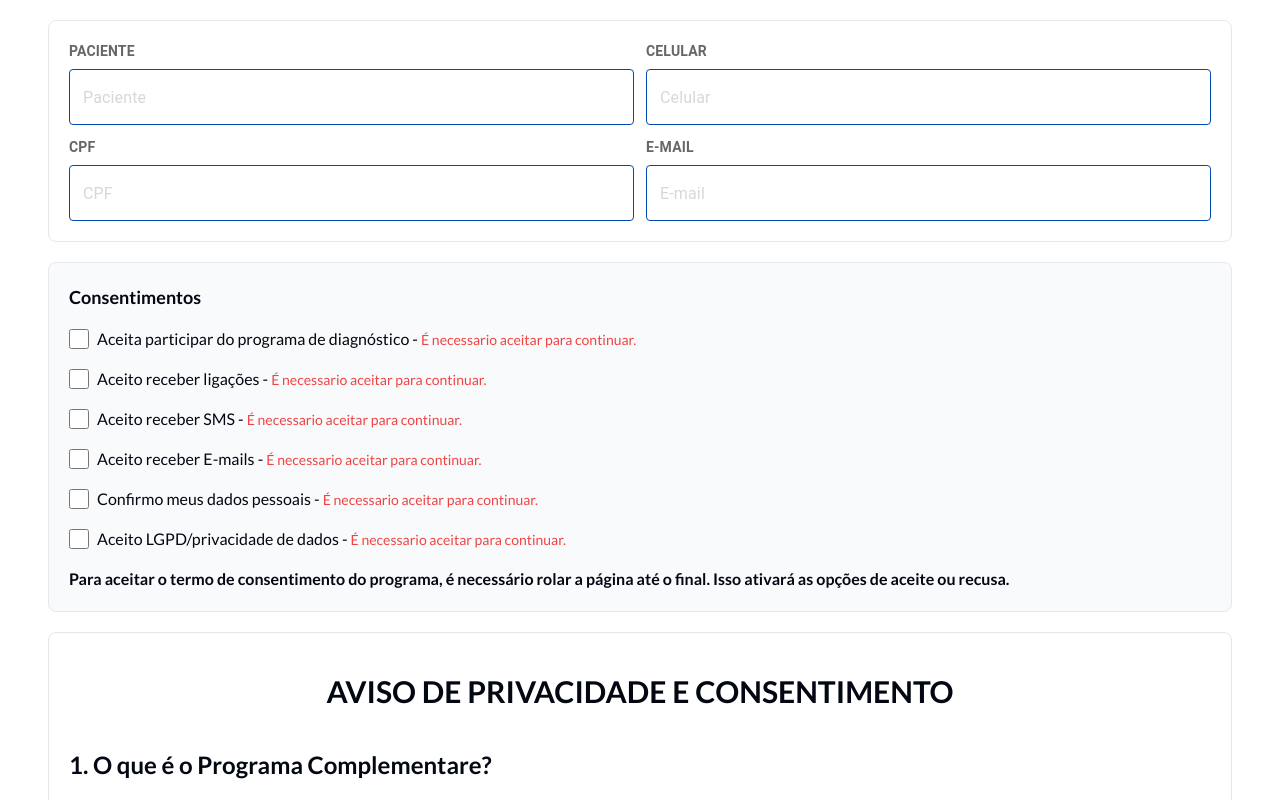
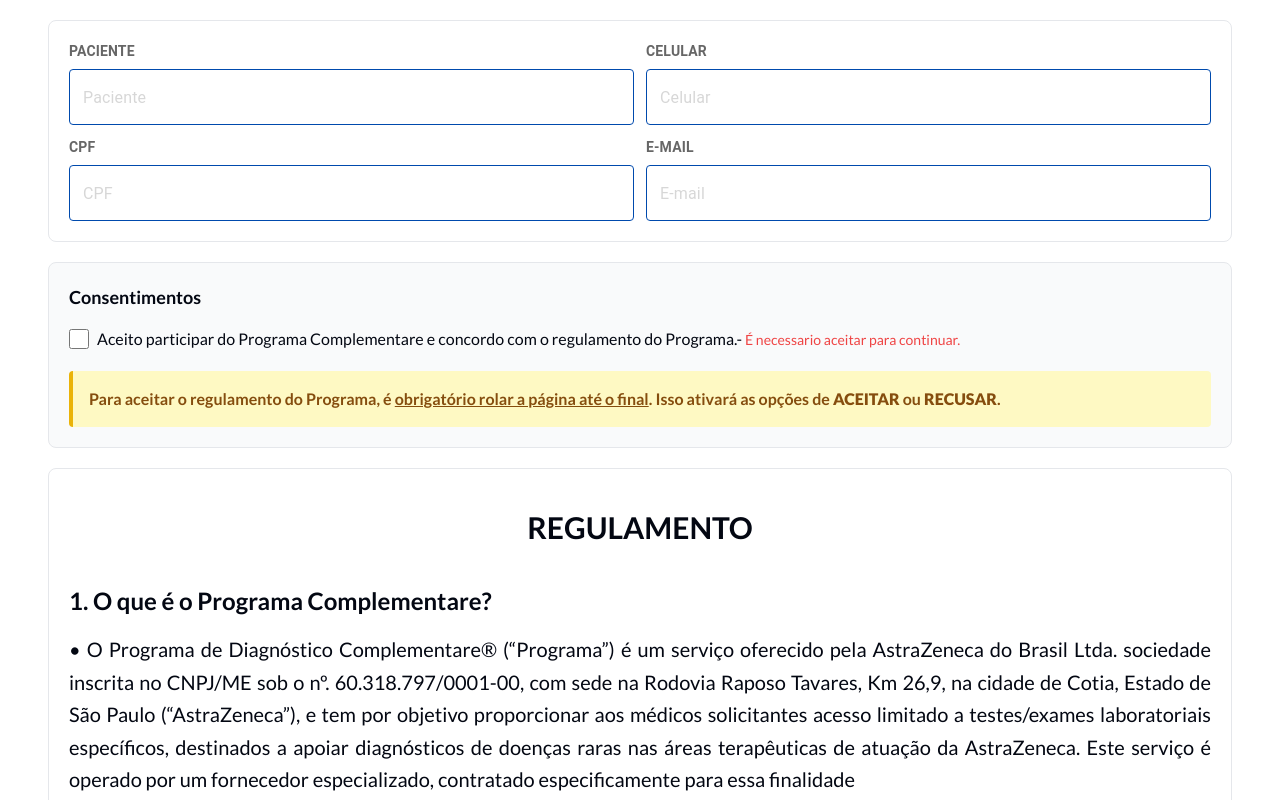
Before and after one commit to ViveoPortais/complementare-diagnostico, a Next.js app: page /termspatient in a window 1280 px wide. Shown: the top 800 px of the page. Built offline with nearby package versions, Linux system fonts and the light colour scheme.

Commit message:
fix: termspatient and terms doctor

```diff
--- a/src/app/(home)/terms/page.tsx
+++ b/src/app/(home)/terms/page.tsx
@@ -240,64 +240,11 @@
             onChange={(e) => setConsentProgramParticipation(e.target.checked)}
             disabled={isSubmitted}
           />
-          <label htmlFor="chk-receive-calls">Aceita participar do programa de diagnóstico - <span className='text-red-500 text-sm'>É necessario aceitar para continuar.</span></label>
+          <label htmlFor="chk-receive-calls">Aceito participar do Programa Complementare e concordo com o regulamento do Programa.- <span className='text-red-500 text-sm'>É necessario aceitar para continuar.</span></label>
         </div>
-        <div className="flex items-center gap-2 mb-4">
-          <input
-            id="chk-receive-calls"
-            type="checkbox"
-            className="h-5 w-5"
-            checked={consentToReceivePhonecalls}
-            onChange={(e) => setConsentToReceivePhonecalls(e.target.checked)}
-            disabled={isSubmitted}
-          />
-          <label htmlFor="chk-receive-calls">Aceito receber ligações - <span className='text-red-500 text-sm'>É necessario aceitar para continuar.</span></label>
+        <div className="mt-5 p-4 bg-yellow-100 border-l-4 border-yellow-500 text-yellow-800 text-base font-semibold rounded">
+          Para aceitar o regulamento do Programa, é <u>obrigatório rolar a página até o final</u>. Isso ativará as opções de <strong>ACEITAR</strong> ou <strong>RECUSAR</strong>.
         </div>
-        <div className="flex items-center gap-2 mb-4">
-          <input
-            id="chk-receive-sms"
-            type="checkbox"
-            className="h-5 w-5"
-            checked={consentToReceiveSms}
-            onChange={(e) => setConsentToReceiveSms(e.target.checked)}
-            disabled={isSubmitted}
-          />
-          <label htmlFor="chk-receive-sms">Aceito receber SMS - <span className='text-red-500 text-sm'>É necessario aceitar para continuar.</span></label>
-        </div>
-        <div className="flex items-center gap-2 mb-4">
-          <input
-            id="chk-confirm-email"
-            type="checkbox"
-            className="h-5 w-5"
-            checked={confirmEmail}
-            onChange={(e) => setConfirmEmail(e.target.checked)}
-            disabled={isSubmitted}
-          />
-          <label htmlFor="chk-confirm-email">Aceito receber E-mails - <span className='text-red-500 text-sm'>É necessario aceitar para continuar.</span></label>
-        </div>
-        <div className="flex items-center gap-2 mb-4">
-          <input
-            id="chk-confirm-personal"
-            type="checkbox"
-            className="h-5 w-5"
-            checked={confirmPersonalInformation}
-            onChange={(e) => setConfirmPersonalInformation(e.target.checked)}
-            disabled={isSubmitted}
-          />
-          <label htmlFor="chk-confirm-personal">Confirmo meus dados pessoais - <span className='text-red-500 text-sm'>É necessario aceitar para continuar.</span></label>
-        </div>
-        <div className="flex items-center gap-2 mb-4">
-          <input
-            id="chk-lgpd"
-            type="checkbox"
-            className="h-5 w-5"
-            checked={consentLgpd}
-            onChange={(e) => setConsentLgpd(e.target.checked)}
-            disabled={isSubmitted}
-          />
-          <label htmlFor="chk-lgpd">Aceito LGPD/privacidade de dados - <span className='text-red-500 text-sm'>É necessario aceitar para continuar.</span></label>
-        </div>
-        <strong>Para aceitar o termo de consentimento do programa, é necessário rolar a página até o final. Isso ativará as opções de aceite ou recusa.</strong>
       </div>
       <div
         ref={termRef}
@@ -305,7 +252,7 @@
         className="mt-5 border border-gray-200 rounded-lg p-5 h-[50vh] overflow-y-auto text-lg leading-relaxed"
       >
         <div className="text-center text-xl md:text-2xl font-bold text-blue mt-2 mb-4">
-          AVISO DE PRIVACIDADE E CONSENTIMENTO
+          REGULAMENTO
         </div>
         <div className="text-start text-xl md:text-2xl font-bold text-blue mt-2 mb-4">
           1. O que é o Programa Complementare?
--- a/src/app/(home)/termspatient/page.tsx
+++ b/src/app/(home)/termspatient/page.tsx
@@ -21,15 +21,11 @@
   const [doctorData, setDoctorData] = useState<any>({});
   const [dataDoctor, setDataDoctor] = useState<any>(null);
 
-  const [consentToReceivePhonecalls, setConsentToReceivePhonecalls] =
-    useState(false);
+
   const [consentProgramParticipation, setConsentProgramParticipation] =
     useState(false);
-  const [consentToReceiveSms, setConsentToReceiveSms] = useState(false);
-  const [confirmPersonalInformation, setConfirmPersonalInformation] =
-    useState(false);
+
   const [confirmEmail, setConfirmEmail] = useState(false);
-  const [consentLgpd, setConsentLgpd] = useState(false);
 
   const [isLoading, setIsLoading] = useState(false);
   const [isSubmitted, setIsSubmitted] = useState(false);
@@ -53,10 +49,6 @@
         patientId: id,
         consentTerms: true,
         consentProgramParticipation: consentProgramParticipation,
-        confirmPersonalInformation: confirmPersonalInformation,
-        consentToReceivePhonecalls: consentToReceivePhonecalls,
-        consentToReceiveSms: consentToReceiveSms,
-        consentLgpd: consentLgpd,
         consentToReceiveEmail: confirmEmail,
         patientInactive: false,
         programCode: "1100",
@@ -66,25 +58,14 @@
     doctorData,
     id,
     consentProgramParticipation,
-    consentToReceivePhonecalls,
-    consentToReceiveSms,
-    consentLgpd,
     confirmEmail,
   ]);
 
   useEffect(() => {
     if (consentProgramParticipation) {
-      setConsentToReceivePhonecalls(true);
-      setConsentToReceiveSms(true);
       setConfirmEmail(true);
-      setConfirmPersonalInformation(true);
-      setConsentLgpd(true);
     } else {
-      setConsentToReceivePhonecalls(false);
-      setConsentToReceiveSms(false);
       setConfirmEmail(false);
-      setConfirmPersonalInformation(false);
-      setConsentLgpd(false);
     }
   }, [consentProgramParticipation]);
 
@@ -103,15 +84,9 @@
       patientId: id,
       programcode: "1100",
     }).then((response) => {
-      setConsentToReceivePhonecalls(
-        response.consentToReceivePhonecalls || false
-      );
       setConsentProgramParticipation(
         response.consentProgramParticipation || false
       );
-      setConsentToReceiveSms(response.consentToReceiveSms || false);
-      setConfirmPersonalInformation(response.consentTerms || false);
-      setConsentLgpd(response.consentLgpd || false);
 
       setConfirmEmail(response.consentToReceiveEmail || false);
 
@@ -134,7 +109,6 @@
     termPatient({
       ...dataDoctor,
       consentTerms: true,
-      consentLgpd: consentLgpd,
     })
       .then((response) => {
         if (response.isValidData) {
@@ -239,66 +213,16 @@
             onChange={(e) => setConsentProgramParticipation(e.target.checked)}
             disabled={isSubmitted}
           />
-          <label htmlFor="chk-receive-calls">Aceita participar do programa de diagnóstico - <span className='text-red-500 text-sm'>É necessario aceitar para continuar.</span></label>
+          <label htmlFor="chk-receive-calls">Aceito participar do Programa Complementare e concordo com o regulamento do Programa.- <span className='text-red-500 text-sm'>É necessario aceitar para continuar.</span></label>
         </div>
-        <div className="flex items-center gap-2 mb-4">
-          <input
-            id="chk-receive-calls"
-            type="checkbox"
-            className="h-5 w-5"
-            checked={consentToReceivePhonecalls}
-            onChange={(e) => setConsentToReceivePhonecalls(e.target.checked)}
-            disabled={isSubmitted}
-          />
-          <label htmlFor="chk-receive-calls">Aceito receber ligações - <span className='text-red-500 text-sm'>É necessario aceitar para continuar.</span></label>
+
+
+
+
+
+        <div className="mt-5 p-4 bg-yellow-100 border-l-4 border-yellow-500 text-yellow-800 text-base font-semibold rounded">
+          Para aceitar o regulamento do Programa, é <u>obrigatório rolar a página até o final</u>. Isso ativará as opções de <strong>ACEITAR</strong> ou <strong>RECUSAR</strong>.
         </div>
-        <div className="flex items-center gap-2 mb-4">
-          <input
-            id="chk-receive-sms"
-            type="checkbox"
-            className="h-5 w-5"
-            checked={consentToReceiveSms}
-            onChange={(e) => setConsentToReceiveSms(e.target.checked)}
-            disabled={isSubmitted}
-          />
-          <label htmlFor="chk-receive-sms">Aceito receber SMS - <span className='text-red-500 text-sm'>É necessario aceitar para continuar.</span></label>
-        </div>
-        <div className="flex items-center gap-2 mb-4">
-          <input
-            id="chk-confirm-email"
-            type="checkbox"
-            className="h-5 w-5"
-            checked={confirmEmail}
-            onChange={(e) => setConfirmEmail(e.target.checked)}
-            disabled={isSubmitted}
-          />
-          <label htmlFor="chk-confirm-email">Aceito receber E-mails - <span className='text-red-500 text-sm'>É necessario aceitar para continuar.</span></label>
-        </div>
-        <div className="flex items-center gap-2 mb-4">
-          <input
-            id="chk-confirm-personal"
-            type="checkbox"
-            className="h-5 w-5"
-            checked={confirmPersonalInformation}
-            onChange={(e) => setConfirmPersonalInformation(e.target.checked)}
-            disabled={isSubmitted}
-          />
-          <label htmlFor="chk-confirm-personal">
-            Confirmo meus dados pessoais - <span className='text-red-500 text-sm'>É necessario aceitar para continuar.</span>
-          </label>
-        </div>
-        <div className="flex items-center gap-2 mb-4">
-          <input
-            id="chk-lgpd"
-            type="checkbox"
-            className="h-5 w-5"
-            checked={consentLgpd}
-            onChange={(e) => setConsentLgpd(e.target.checked)}
-            disabled={isSubmitted}
-          />
-          <label htmlFor="chk-lgpd">Aceito LGPD/privacidade de dados - <span className='text-red-500 text-sm'>É necessario aceitar para continuar.</span></label>
-        </div>
-        <strong>Para aceitar o termo de consentimento do programa, é necessário rolar a página até o final. Isso ativará as opções de aceite ou recusa.</strong>
       </div>
 
       <div
@@ -307,7 +231,7 @@
         className="mt-5 border border-gray-200 rounded-lg p-5 h-[50vh] overflow-y-auto text-lg leading-relaxed"
       >
         <div className="text-center text-3xl text-enzimaisBlue font-bold mt-5 mb-10">
-            <span>AVISO DE PRIVACIDADE E CONSENTIMENTO</span>
+            <span>REGULAMENTO</span>
           </div>
         <div className="text-start text-xl md:text-2xl font-bold text-blue mt-2 mb-4">
           1. O que é o Programa Complementare?
@@ -547,14 +471,14 @@
           onClick={handleAccept}
           label="ACEITAR"
           isLoading={isLoading}
-          disabled={!isScrolled || isSubmitted || !consentLgpd || !confirmPersonalInformation || !consentProgramParticipation || !consentToReceivePhonecalls || !consentToReceiveSms || !confirmEmail}
-          customClass="w-full bg-main-purple text-white"
+          disabled={!isScrolled || isSubmitted ||  !consentProgramParticipation  || !confirmEmail}
+          customClass="w-full bg-[#004aad] text-white"
         />
         <Button
           onClick={handleRefuse}
           label="RECUSAR"
           isLoading={isLoading}
-          disabled={!isScrolled || isSubmitted || consentLgpd || confirmPersonalInformation || consentProgramParticipation || consentToReceivePhonecalls || consentToReceiveSms || confirmEmail}
+          disabled={!isScrolled || isSubmitted || consentProgramParticipation || confirmEmail}
           customClass="w-full bg-main-black text-black"
         />
       </div>
--- a/src/app/dashboard/exam/page.tsx
+++ b/src/app/dashboard/exam/page.tsx
@@ -98,7 +98,6 @@
       setIsLoading(true);
       await getListOptions()
         .then((res) => {
-          debugger
           if (res.isValidData) {
             if (isDoctor) {
               let doctor = res.value.doctors[0]
--- a/src/app/dashboard/professional/team-management/page.tsx
+++ b/src/app/dashboard/professional/team-management/page.tsx
@@ -64,7 +64,7 @@
 
         try {
             const response = await getDoctorCRMUFByProgram(licenseNumber, licenseState);
-            debugger
+
             if (response.isValidData) {
                 toast.success(response.additionalMessage);
                 setValue("professionalName", response.value[0].name);
--- a/src/components/signup/DoctorSignup.tsx
+++ b/src/components/signup/DoctorSignup.tsx
@@ -187,7 +187,6 @@
 
     setAddDoctorLoading(true);
 
-    debugger
 
     try {
       const res = await handleRegistration(data, selectedValues);
--- a/src/services/doctor.ts
+++ b/src/services/doctor.ts
@@ -141,7 +141,6 @@
 }
 
 export const termDoctor = async (data: any) => {
-  debugger;
   const response = await api.post('/Doctor/termdoctor', data)
 
   return response.data
```
